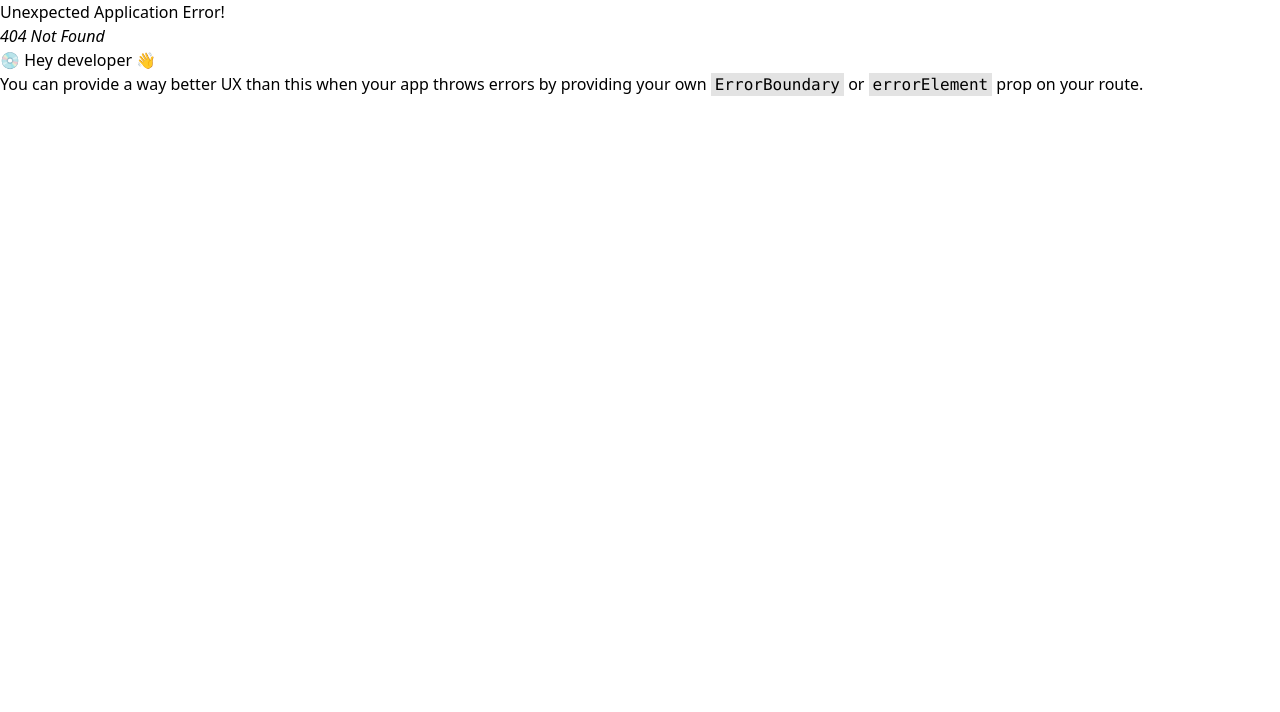
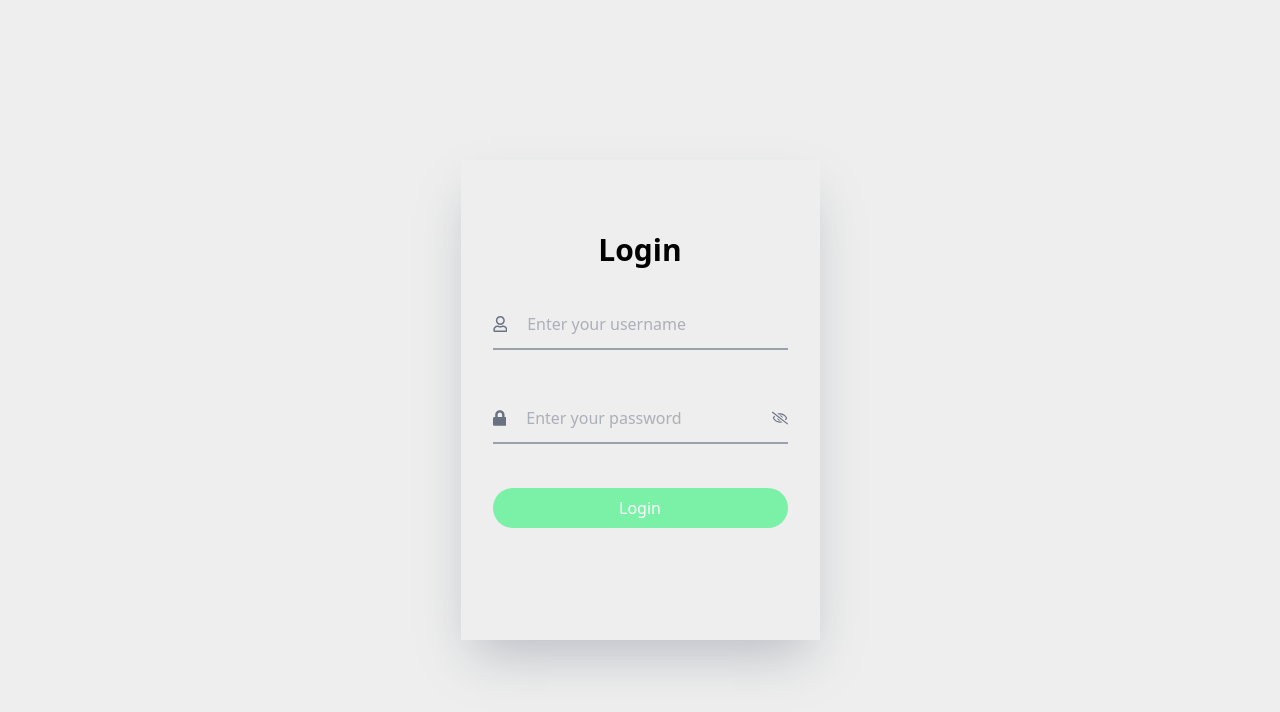
Before and after one commit to Fica-Web/oneiroInteriors, a React (Vite) app in the folder frontend/: page /admin/login in a window 1280 px wide. Before the commit this address had no page. Shown: the top 712 px of the page. Built offline with nearby package versions, Linux system fonts and the light colour scheme.

Commit message:
admin login page

```diff
--- /dev/null
+++ b/frontend/src/components/reusable/Input.jsx
@@ -0,0 +1,38 @@
+import React, { useState } from 'react';
+import { FaRegEyeSlash, FaRegEye } from "react-icons/fa";
+
+const Input = ({ name, Icon, placeholder, type = "text", value, onChange, isPassword = false, error }) => {
+    const [passwordVisible, setPasswordVisible] = useState(false);
+
+    const togglePasswordVisibility = () => {
+        setPasswordVisible(!passwordVisible);
+    };
+
+    return (
+        <div className='flex flex-col min-w-72 mb-6'>
+            <div className='flex items-center border-b-2 border-gray-400 text-gray-500'>
+                {Icon && <Icon className='mr-2' />}
+                <input
+                    name={name}
+                    type={isPassword ? (passwordVisible ? "text" : "password") : type}
+                    placeholder={placeholder}
+                    value={value}
+                    onChange={onChange}
+                    className='p-3 w-full focus:outline-none'
+                />
+                {isPassword && (
+                    <button
+                        type="button"
+                        onClick={togglePasswordVisibility}
+                        className="focus:outline-none"
+                    >
+                        {passwordVisible ? <FaRegEye /> : <FaRegEyeSlash />}
+                    </button>
+                )}
+            </div>
+            {error && <p className='text-red-600 text-sm mt-1'>{error}</p>}
+        </div>
+    );
+};
+
+export default Input;
--- /dev/null
+++ b/frontend/src/pages/admin/AdminLogin.jsx
@@ -0,0 +1,92 @@
+import React, { useState } from 'react';
+import { FaRegUser, FaLock } from "react-icons/fa";
+import Input from '../../components/reusable/Input';
+
+const AdminLogin = () => {
+    const [username, setUsername] = useState('');
+    const [password, setPassword] = useState('');
+    const [errors, setErrors] = useState({
+        username: '',
+        password: ''
+    });
+
+    // Validation function for username
+    const validateUsername = (username) => {
+        if (!username) {
+            return 'Username is required';
+        }
+        return '';
+    };
+
+    // Validation function for password
+    const validatePassword = (password) => {
+        if (!password) {
+            return 'Password is required';
+        }
+        if (password.length < 6) {
+            return 'Password must be at least 6 characters long';
+        }
+        return '';
+    };
+
+    // Handle form submission
+    const handleSubmit = (e) => {
+        e.preventDefault();
+
+        // Validate the form fields
+        const usernameError = validateUsername(username);
+        const passwordError = validatePassword(password);
+
+        // If there are validation errors, update the state
+        if (usernameError || passwordError) {
+            setErrors({
+                username: usernameError,
+                password: passwordError
+            });
+            return; // Don't submit the form if there are errors
+        }
+
+        // No validation errors, proceed with form submission
+        console.log(username, password);
+        // Reset errors on successful submit
+        setErrors({
+            username: '',
+            password: ''
+        });
+    };
+
+    return (
+        <div className="flex justify-center items-center h-screen bg-admin-gray px-4">
+            <div className='pt-10 pb-6 px-8 max-w-md sm:w-auto w-full min-w-80 shadow-2xl shadow-gray-500/40 min-h-[60vh] '>
+                <div className="text-center text-3xl my-8 font-semibold">
+                    Login
+                </div>
+                <form onSubmit={handleSubmit} className='flex flex-col gap-5'>
+                    <Input
+                        type='text'
+                        name='username'
+                        placeholder='Enter your username'
+                        value={username}
+                        Icon={FaRegUser}
+                        error={errors.username}
+                        onChange={(e) => setUsername(e.target.value)}
+                    />
+                    <Input
+                        name='password'
+                        placeholder='Enter your password'
+                        value={password}
+                        Icon={FaLock}
+                        isPassword={true}
+                        error={errors.password}
+                        onChange={(e) => setPassword(e.target.value)}
+                    />
+                    <button type='submit' className='bg-green-300 hover:bg-green-500 text-white w-full rounded-full p-2'>
+                        Login
+                    </button>
+                </form>
+            </div>
+        </div>
+    );
+};
+
+export default AdminLogin;
--- a/frontend/src/route/Router.jsx
+++ b/frontend/src/route/Router.jsx
@@ -2,6 +2,7 @@ import React from 'react';
 import { createBrowserRouter } from 'react-router-dom';
 import HomeLayout from '../layoutes/HomeLayout';
 import AdminLayout from '../layoutes/AdminLayout';
+import AdminLogin from '../pages/admin/AdminLogin';
 
 const router = createBrowserRouter([
     {
@@ -17,6 +18,10 @@ const router = createBrowserRouter([
         children: [
 
         ]
+    },
+    {
+        path: '/admin/login',
+        element: <AdminLogin />,
     }
 ])
 
```
